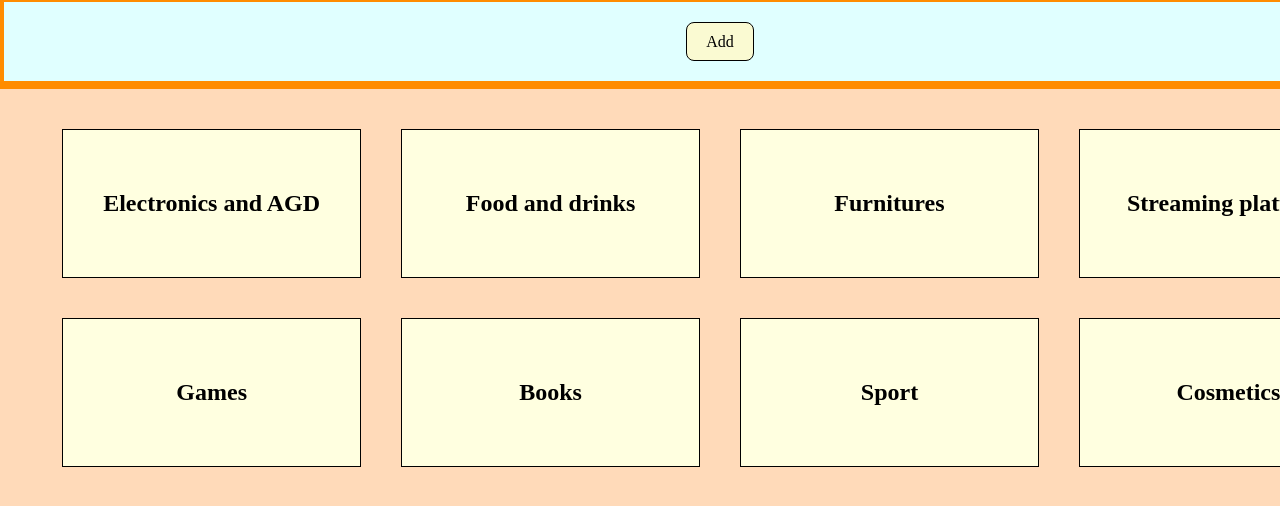
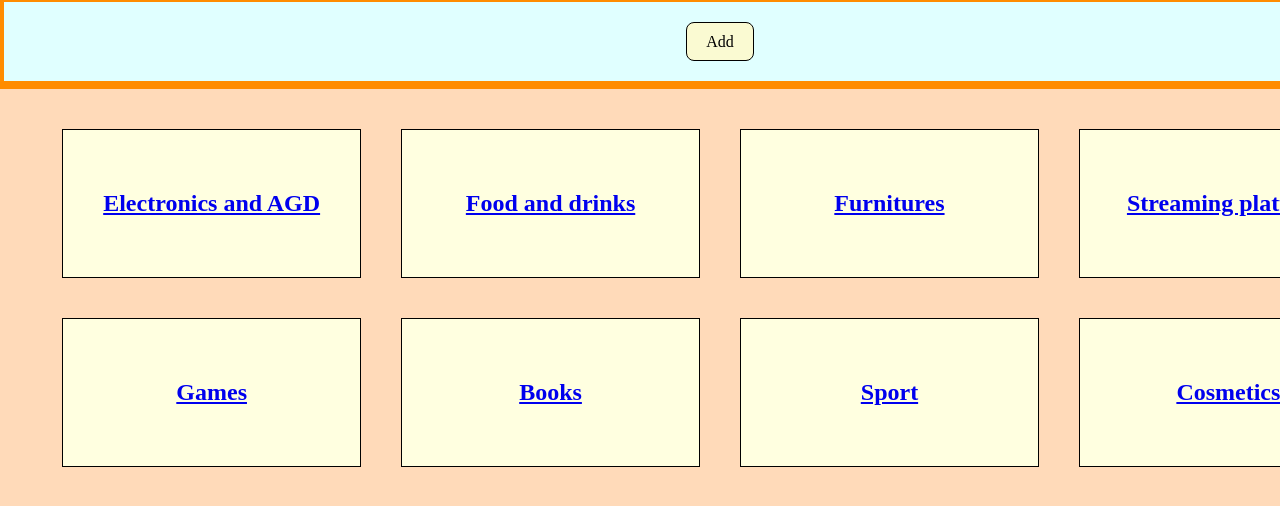
Before and after one commit to kwrona05/ReactApp-store, a React (Vite) app in the folder Shop page/: page / in a window 1280 px wide. Shown: the top 506 px of the page. Built offline with nearby package versions, Linux system fonts and the light colour scheme.

Commit message:
Add routing to App.jsx

```diff
--- a/Shop page/src/App.jsx
+++ b/Shop page/src/App.jsx
@@ -1,25 +1,29 @@
-import React, { Suspense, lazy } from "react"
+import React, { Suspense, lazy } from 'react';
 import { BrowserRouter as Router, Route, Routes, Link } from 'react-router-dom';
-import './App.css'
+import './App.css';
 
-function Tile(props) {
+const Electronic = lazy(() => import('./Electronic'));
+const Food = lazy(() => import('./Food'));
+const Book = lazy(() => import('./Book'));
+const Furniture = lazy(() => import('./Furniture'))
+const Game = lazy(() => import('./Game'))
+const Sport = lazy(() => import('./Sport'))
+const StreamingPlatform = lazy(() => import('./StreamingPlatform'))
+const Cosmetic = lazy(() => import('./Cosmetic'))
+
+function Tile({ name, path }) {
   return (
     <div className="tile">
-      <h2>{props.name}</h2>
+      <Link to={path}>
+        <h2>{name}</h2>
+      </Link>
     </div>
-  )
+  );
 }
-const Electronic = lazy(() => import('./Electronic'))
-const Food = lazy(() => import('./Food'))
-const Furniture = lazy(() => import('./Furniture'))
-const StreamingPlatform = lazy(() => import('./StreamingPlatform'))
-const Game = lazy(() => import('./Game'))
-const Book = lazy(() => import('./Book'))
-const Sport = lazy(() => import('./Sport'))
-const Cosmetic = lazy(() => import('./Cosmetic'))
 
 function App() {
   return (
+    <Router>
       <div className="container">
         <div className="header">
           <div className="btnDiv">
@@ -27,33 +31,31 @@ function App() {
           </div>
         </div>
         <div className="tileDiv">
-      <Tile
-      name="Electronics and AGD"
-      />
-      <Tile
-      name="Food and drinks"
-      />
-      <Tile
-      name="Furnitures"
-      />
-      <Tile
-      name="Streaming platform"
-      />
-      <Tile
-      name="Games"
-      />
-      <Tile
-      name="Books"
-      />
-      <Tile
-      name="Sport"
-      />
-      <Tile
-      name="Cosmetics"
-      />
+          <Tile name="Electronics and AGD" path="/electronics" />
+          <Tile name="Food and drinks" path="/food" />
+          <Tile name="Furnitures" path="/furniture" />
+          <Tile name="Streaming platform" path="/streaming" />
+          <Tile name="Games" path="/games" />
+          <Tile name="Books" path="/books" />
+          <Tile name="Sport" path="/sport" />
+          <Tile name="Cosmetics" path="/cosmetics" />
         </div>
+
+        <Suspense fallback={<div>Loading...</div>}>
+          <Routes>
+            <Route path="/electronics" element={<Electronic />} />
+            <Route path="/food" element={<Food />} />
+            <Route path="/furniture" element={<Furniture />} />
+            <Route path="/streaming" element={<StreamingPlatform />} />
+            <Route path="/games" element={<Game />} />
+            <Route path="/books" element={<Book />} />
+            <Route path="/sport" element={<Sport />} />
+            <Route path="/cosmetics" element={<Cosmetic />} />
+          </Routes>
+        </Suspense>
       </div>
-  )
+    </Router>
+  );
 }
 
-export default App
+export default App;
```
Lines whose indentation alone changed are shown as unchanged.
